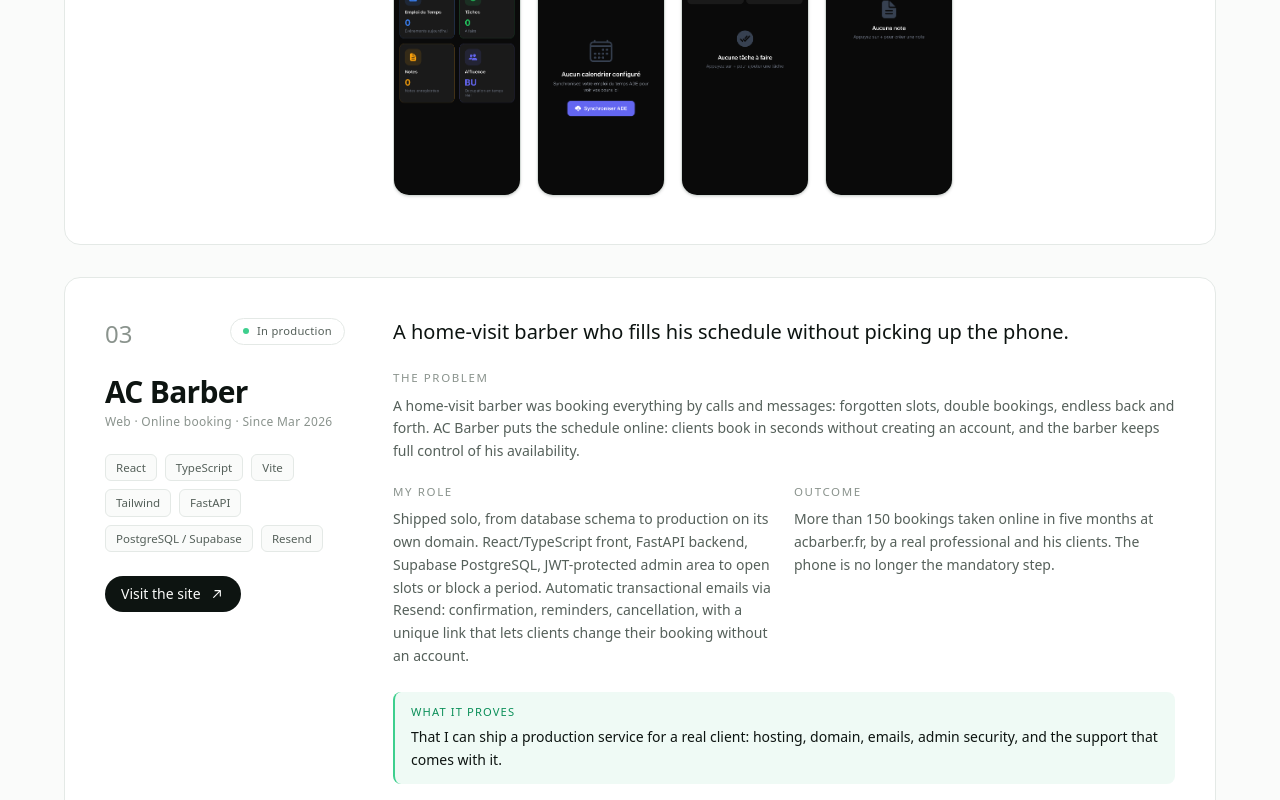
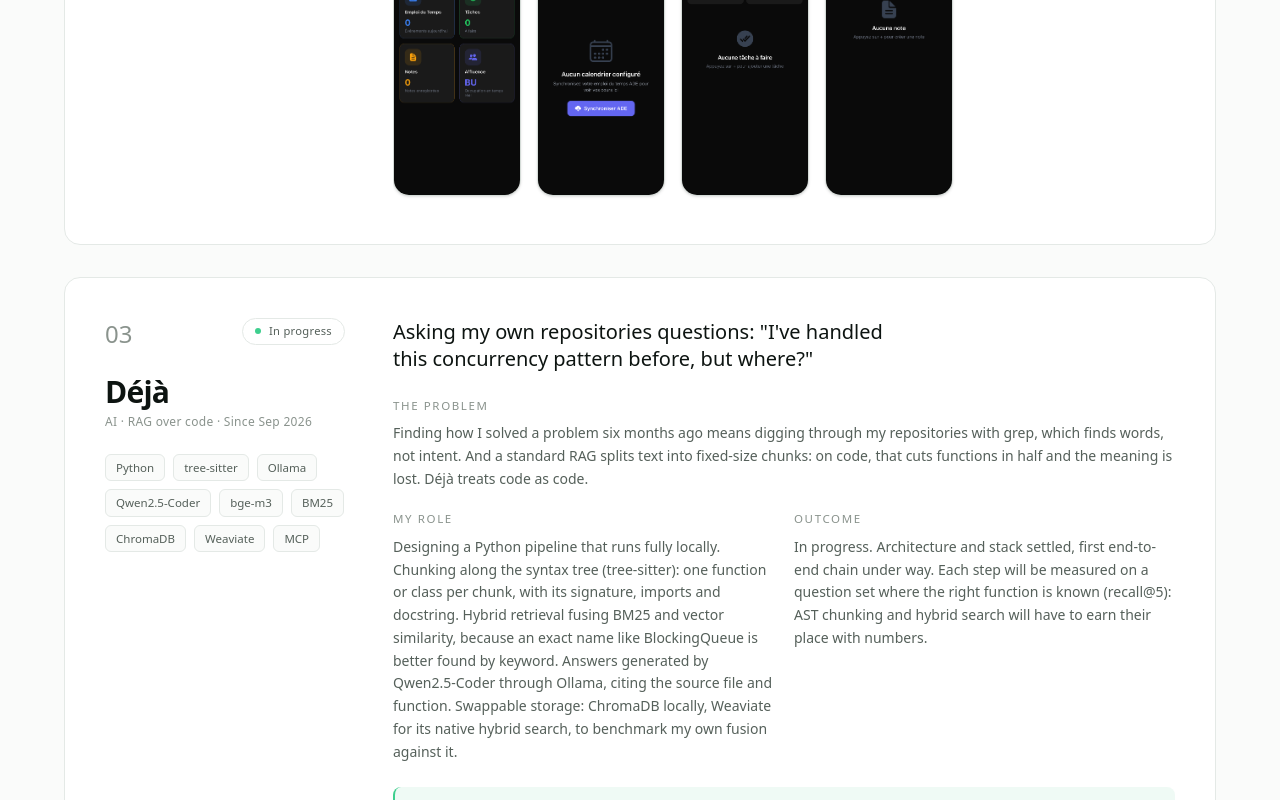
Before and after one commit to kanepapaaly/eportfolio-pak, a Next.js app: page / in a window 1280 px wide. Shown: the part 2760-3560 px from the top of the page. Built offline with nearby package versions, Linux system fonts and the light colour scheme; no server answers.

Commit message:
Projet Déjà (RAG sur du code, en construction) avec feuille de route, open source mis en avant

```diff
--- a/src/app/layout.tsx
+++ b/src/app/layout.tsx
@@ -39,6 +39,8 @@ export const metadata: Metadata = {
     "développement full-stack",
     "React Native",
     "Machine Learning",
+    "RAG",
+    "open source",
     "FastAPI",
     "Spring Boot",
     "portfolio développeur",
--- a/src/components/ProjectCard.tsx
+++ b/src/components/ProjectCard.tsx
@@ -3,7 +3,7 @@
 import Image from "next/image";
 import { motion, useReducedMotion } from "framer-motion";
 import { useLanguage } from "@/lib/i18n";
-import type { Project } from "@/data/projects";
+import type { Project, RoadmapStep } from "@/data/projects";
 
 function LinkIcon({ kind }: { kind: Project["links"][number]["kind"] }) {
   if (kind === "code") {
@@ -26,6 +26,7 @@ export function ProjectCard({ project, index }: { project: Project; index: numbe
   const idx = String(index + 1).padStart(2, "0");
   const hasImages = project.images.length > 0;
   const metrics = project.metrics ?? [];
+  const roadmap = project.roadmap ?? [];
   const hasLinks = project.links.length > 0;
 
   return (
@@ -133,6 +134,37 @@ export function ProjectCard({ project, index }: { project: Project; index: numbe
             </dl>
           )}
 
+          {/* Roadmap: projects still being built show their steps instead of figures */}
+          {roadmap.length > 0 && (
+            <div className="mt-6 rounded-xl border border-border bg-bg px-4 py-4">
+              <p className="mono-label">{t.project.roadmap}</p>
+              <ol className="mt-3 space-y-2.5">
+                {roadmap.map((step) => {
+                  const stateLabel = {
+                    done: t.project.stepDone,
+                    current: t.project.stepCurrent,
+                    todo: t.project.stepTodo,
+                  }[step.state];
+                  return (
+                    <li key={step.label.en} className="flex items-start gap-3 text-sm leading-snug">
+                      <StepMarker state={step.state} />
+                      <span className={step.state === "todo" ? "text-ink-faint" : "text-ink"}>
+                        {tr(step.label)}
+                        {step.state === "current" ? (
+                          <span className="ml-2 font-mono text-[0.68rem] tracking-wide text-mint-strong">
+                            {stateLabel}
+                          </span>
+                        ) : (
+                          <span className="sr-only"> ({stateLabel})</span>
+                        )}
+                      </span>
+                    </li>
+                  );
+                })}
+              </ol>
+            </div>
+          )}
+
           {/* Gallery: rendered only when screenshots exist */}
           {hasImages && (
             <div className="mt-7 flex snap-x gap-4 overflow-x-auto pb-2 [scrollbar-width:thin]">
@@ -160,6 +192,26 @@ export function ProjectCard({ project, index }: { project: Project; index: numbe
   );
 }
 
+function StepMarker({ state }: { state: RoadmapStep["state"] }) {
+  if (state === "done") {
+    return (
+      <span className="mt-px flex h-4 w-4 shrink-0 items-center justify-center rounded-full bg-mint text-[#06110b]" aria-hidden="true">
+        <svg viewBox="0 0 24 24" className="h-2.5 w-2.5" fill="none" stroke="currentColor" strokeWidth="3.5" strokeLinecap="round" strokeLinejoin="round">
+          <path d="M5 12.5l4.5 4.5L19 7.5" />
+        </svg>
+      </span>
+    );
+  }
+  if (state === "current") {
+    return (
+      <span className="mt-px flex h-4 w-4 shrink-0 items-center justify-center rounded-full border border-mint" aria-hidden="true">
+        <span className="h-1.5 w-1.5 rounded-full bg-mint motion-safe:animate-pulse" />
+      </span>
+    );
+  }
+  return <span className="mt-px h-4 w-4 shrink-0 rounded-full border border-border-strong" aria-hidden="true" />;
+}
+
 function Block({ label, text }: { label: string; text: string }) {
   return (
     <div>
--- a/src/data/projects.ts
+++ b/src/data/projects.ts
@@ -16,6 +16,12 @@ export type ProjectImage = {
 export type ProjectMetric = {
   value: string;
   label: Localized;
+};
+
+/** One step of a project still being built. */
+export type RoadmapStep = {
+  label: Localized;
+  state: "done" | "current" | "todo";
 };
 
 export type Project = {
@@ -38,6 +44,8 @@ export type Project = {
   stack: string[];
   /** Real usage figures. Omitted when the project has none to show. */
   metrics?: ProjectMetric[];
+  /** Build steps, for projects in progress. Shown in place of usage figures. */
+  roadmap?: RoadmapStep[];
   links: ProjectLink[];
   images: ProjectImage[];
   /** Featured projects get the largest cards, first. */
@@ -157,6 +165,65 @@ export const projects: Project[] = [
     featured: true,
   },
   {
+    id: "deja",
+    name: "Déjà",
+    kind: {
+      fr: "IA · RAG sur du code",
+      en: "AI · RAG over code",
+    },
+    period: { fr: "Depuis septembre 2026", en: "Since Sep 2026" },
+    tagline: {
+      fr: "Poser des questions à mes propres dépôts : « j'ai déjà géré ce pattern de concurrence, mais où ? »",
+      en: "Asking my own repositories questions: \"I've handled this concurrency pattern before, but where?\"",
+    },
+    problem: {
+      fr: "Retrouver comment j'ai résolu un problème il y a six mois, c'est fouiller mes dépôts avec grep, qui trouve des mots mais pas des intentions. Et un RAG classique découpe le texte par taille fixe : sur du code, il coupe les fonctions en deux et le sens se perd. Déjà traite le code comme du code.",
+      en: "Finding how I solved a problem six months ago means digging through my repositories with grep, which finds words, not intent. And a standard RAG splits text into fixed-size chunks: on code, that cuts functions in half and the meaning is lost. Déjà treats code as code.",
+    },
+    role: {
+      fr: "Conception d'un pipeline Python qui tourne entièrement en local. Découpage selon l'arbre syntaxique (tree-sitter) : une fonction ou une classe par morceau, avec sa signature, ses imports et sa docstring. Recherche hybride qui fusionne BM25 et similarité vectorielle, parce qu'un nom exact comme BlockingQueue se trouve mieux par mot-clé. Réponses générées par Qwen2.5-Coder via Ollama, avec le fichier et la fonction cités. Stockage interchangeable : ChromaDB en local, Weaviate pour sa recherche hybride native, afin de comparer ma fusion maison à la sienne.",
+      en: "Designing a Python pipeline that runs fully locally. Chunking along the syntax tree (tree-sitter): one function or class per chunk, with its signature, imports and docstring. Hybrid retrieval fusing BM25 and vector similarity, because an exact name like BlockingQueue is better found by keyword. Answers generated by Qwen2.5-Coder through Ollama, citing the source file and function. Swappable storage: ChromaDB locally, Weaviate for its native hybrid search, to benchmark my own fusion against it.",
+    },
+    result: {
+      fr: "En construction. Architecture et stack arrêtés, première chaîne de bout en bout en cours. Chaque étape sera mesurée sur un jeu de questions dont la bonne fonction est connue (rappel@5) : le découpage par AST et la recherche hybride devront se justifier par des chiffres.",
+      en: "In progress. Architecture and stack settled, first end-to-end chain under way. Each step will be measured on a question set where the right function is known (recall@5): AST chunking and hybrid search will have to earn their place with numbers.",
+    },
+    proves: {
+      fr: "Que je sais construire un RAG au-delà du tutoriel : découpage, recherche hybride et évaluation, codés à la main ou appuyés sur des outils établis comme Weaviate, avec une stack open source qui tourne en local.",
+      en: "That I can build a RAG beyond the tutorial: chunking, hybrid search and evaluation, hand-built or on established tools like Weaviate, with an open-source stack that runs locally.",
+    },
+    stack: ["Python", "tree-sitter", "Ollama", "Qwen2.5-Coder", "bge-m3", "BM25", "ChromaDB", "Weaviate", "MCP"],
+    roadmap: [
+      {
+        label: { fr: "Architecture et choix du stack", en: "Architecture and stack choices" },
+        state: "done",
+      },
+      {
+        label: { fr: "Chaîne complète sur un dépôt, découpage naïf", en: "End-to-end chain on one repository, naive chunking" },
+        state: "current",
+      },
+      {
+        label: { fr: "Découpage par AST avec tree-sitter, mesuré contre le naïf", en: "AST chunking with tree-sitter, measured against naive" },
+        state: "todo",
+      },
+      {
+        label: { fr: "Recherche hybride BM25 + vecteurs, maison puis Weaviate", en: "Hybrid BM25 + vector search, hand-built then Weaviate" },
+        state: "todo",
+      },
+      {
+        label: { fr: "Plusieurs dépôts et langages : TypeScript, Java, C++", en: "Multiple repositories and languages: TypeScript, Java, C++" },
+        state: "todo",
+      },
+      {
+        label: { fr: "Serveur MCP pour l'interroger depuis le terminal", en: "MCP server to query it from the terminal" },
+        state: "todo",
+      },
+    ],
+    statusTag: { fr: "En construction", en: "In progress" },
+    links: [],
+    images: [],
+  },
+  {
     id: "acbarber",
     name: "AC Barber",
     kind: {
--- a/src/data/skills.ts
+++ b/src/data/skills.ts
@@ -37,8 +37,8 @@ export const skillGroups: SkillGroup[] = [
     index: "02",
     title: { fr: "Data & IA", en: "Data & AI" },
     note: {
-      fr: "De la donnée brute au modèle, et l'orchestration d'agents IA.",
-      en: "From raw data to model, plus AI-agent orchestration.",
+      fr: "De la donnée brute au modèle et aux agents IA, avec de l'open source dès que c'est possible.",
+      en: "From raw data to models and AI agents, open source whenever possible.",
     },
     skills: [
       "Python",
@@ -46,6 +46,8 @@ export const skillGroups: SkillGroup[] = [
       "PostgreSQL / MySQL",
       "Scikit-Learn",
       "Machine Learning",
+      "RAG & recherche hybride",
+      "LLM open source en local",
       "Orchestration d'agents IA",
       "Claude · Codex · Qwen · DeepSeek",
     ],
--- a/src/i18n/dictionary.ts
+++ b/src/i18n/dictionary.ts
@@ -36,7 +36,7 @@ export const dictionary = {
       projectsKicker: "Sélection de projets",
       projectsTitle: "Ce que je construis",
       projectsLede:
-        "Cinq projets, cinq preuves de compétence, du produit mobile livré jusqu'au pipeline de Machine Learning.",
+        "Six projets, du produit mobile livré jusqu'au pipeline de Machine Learning et au RAG sur du code.",
       skillsKicker: "Compétences",
       skillsTitle: "La boîte à outils",
       educationKicker: "Parcours",
@@ -55,6 +55,10 @@ export const dictionary = {
       result: "Résultat",
       status: "Statut",
       proves: "Ce que ça prouve",
+      roadmap: "Feuille de route",
+      stepDone: "fait",
+      stepCurrent: "en cours",
+      stepTodo: "à venir",
       viewProject: "Voir le projet",
       viewCode: "Code source",
     },
@@ -102,7 +106,7 @@ export const dictionary = {
       projectsKicker: "Selected work",
       projectsTitle: "What I build",
       projectsLede:
-        "Five projects, five proofs of skill, from a shipped mobile product to a full Machine Learning pipeline.",
+        "Six projects, from a shipped mobile product to a Machine Learning pipeline and a RAG over code.",
       skillsKicker: "Skills",
       skillsTitle: "The toolbox",
       educationKicker: "Background",
@@ -121,6 +125,10 @@ export const dictionary = {
       result: "Outcome",
       status: "Status",
       proves: "What it proves",
+      roadmap: "Roadmap",
+      stepDone: "done",
+      stepCurrent: "in progress",
+      stepTodo: "upcoming",
       viewProject: "View project",
       viewCode: "Source code",
     },
```
